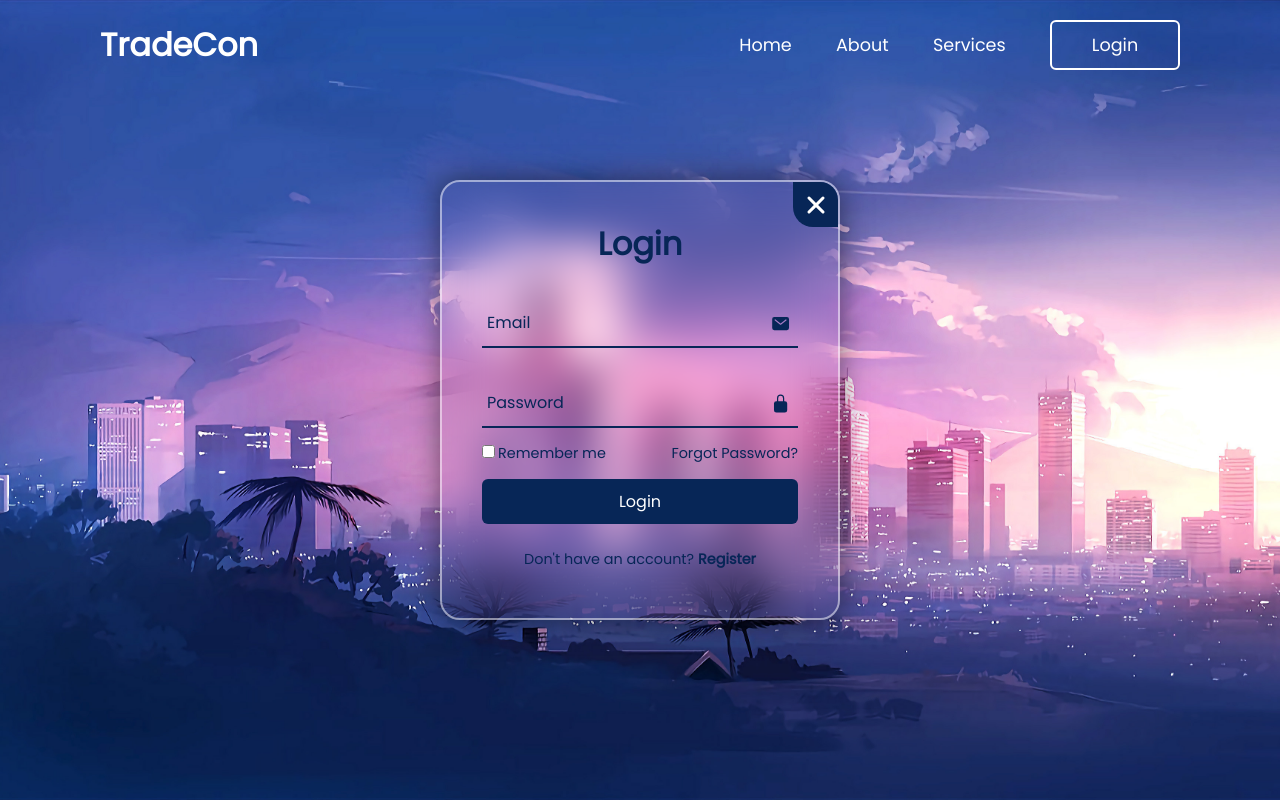
After one commit to Alstacon/trading_app, a FastAPI app: template src/templates/home.html in a window 1280 px wide. The commit adds this page. Run offline with FastAPI, Linux system fonts and the light colour scheme; the template is opened without the code that fills it, so the values that code supplies are empty; parts of the project's set-up code (start-up, migrations or seed data) failed here and were passed over.

Commit message:
css/html home page

```diff
--- a/src/main.py
+++ b/src/main.py
@@ -4,6 +4,7 @@ from fastapi.staticfiles import StaticFiles
 from fastapi_cache import FastAPICache
 from fastapi_cache.backends.redis import RedisBackend
 from redis import asyncio as aioredis
+from starlette.responses import RedirectResponse
 
 from auth.auth_config import auth_backend, fastapi_users
 from auth.schemas import UserCreate, UserRead
@@ -19,6 +20,12 @@ app = FastAPI(
 
 app.mount('/static', StaticFiles(directory='static'), name='static')
 
+
+@app.get('/')
+def old():
+    return RedirectResponse('/pages/home')
+
+
 app.include_router(
     fastapi_users.get_auth_router(auth_backend),
     prefix='/auth',
@@ -33,7 +40,10 @@ app.include_router(
 
 app.include_router(router_operation)
 app.include_router(router_tasks)
-app.include_router(router_pages)
+app.include_router(
+    router_pages,
+    # dependencies=[Depends(current_user)]
+)
 app.include_router(router_chat)
 
 origins = [
--- a/src/pages/router.py
+++ b/src/pages/router.py
@@ -11,14 +11,14 @@ router = APIRouter(
 templates = Jinja2Templates(directory='templates')
 
 
-@router.get('/base')
+@router.get('/home')
 def get_base_page(request: Request):
-    return templates.TemplateResponse('base.html', {'request': request})
+    return templates.TemplateResponse('home.html', {'request': request})
 
 
 @router.get('/search/{operation_type}')
 def get_search_page(request: Request, operations=Depends(get_specific_operations)):
-    return templates.TemplateResponse('search.html', {'request': request, 'operations': operations['data']})
+    return templates.TemplateResponse('search.html', {'request': request, 'operations': operations})
 
 
 @router.get('/chat')
--- /dev/null
+++ b/src/static/css/style.css
@@ -0,0 +1,232 @@
+@import url('https://fonts.googleapis.com/css2?family=Poppins');
+
+* {
+    margin: 0;
+    padding: 0;
+    box-sizing: border-box;
+    font-family: 'Poppins', sans-serif;
+}
+
+
+body {
+    display: flex;
+    justify-content: center;
+    align-items: center;
+    min-height: 100vh;
+    background: url("../home-screen.jpg") no-repeat;
+    background-size: cover;
+    background-position: center;
+}
+
+header {
+    position: fixed;
+    top: 0;
+    left: 0;
+    width: 100%;
+    padding: 20px 100px;
+    display: flex;
+    justify-content: space-between;
+    align-items: center;
+    z-index: 99;
+}
+
+
+.logo {
+    font-size: 2em;
+    color: #fff;
+    user-select: none;
+}
+
+.navigation a {
+    position: relative;
+    font-size: 1.1em;
+    color: white;
+    text-decoration: none;
+    font-weight: 500;
+    margin-left: 40px;
+}
+
+.navigation a::after {
+    content: '';
+    position: absolute;
+    left: 0;
+    bottom: -6px;
+    width: 100%;
+    height: 3px;
+    background: #ffffff;
+    border-radius: 5px;
+    transform: scaleX(0);
+    transition: transform .5s;
+
+}
+
+
+.navigation a:hover:after {
+    transform: scaleX(1);
+
+}
+
+.navigation .btnLogin-popup {
+    width: 130px;
+    height: 50px;
+    background: transparent;
+    border: 2px solid #ffffff;
+    outline: none;
+    border-radius: 6px;
+    cursor: pointer;
+    font-size: 1.1em;
+    color: #ffffff;
+    font-weight: 500;
+    margin-left: 40px;
+    transition: .5s;
+}
+
+.navigation .btnLogin-popup:hover {
+    background: #ffffff;
+    color: #072657;
+
+}
+
+.wrapper {
+    position: relative;
+    width: 400px;
+    height: 440px;
+    background: transparent;
+    border: 2px solid rgba(255, 255, 255, .5);
+    border-radius: 20px;
+    backdrop-filter: blur(20px);
+    box-shadow: 0 0 30px rgba(0, 0, 0, .5);
+    display: flex;
+    justify-content: center;
+    align-items: center;
+    overflow: hidden;
+
+}
+
+.wrapper .form-box {
+    width: 100%;
+    padding: 40px;
+}
+
+.wrapper .icon-close {
+    position: absolute;
+    top: 0;
+    right: 0;
+    width: 45px;
+    height: 45px;
+    background: #072657;
+    font-size: 2em;
+    color: #fff;
+    display: flex;
+    justify-content: center;
+    align-items: center;
+    border-bottom-left-radius: 20px;
+    cursor: pointer;
+    z-index: 1;
+}
+
+.form-box h2 {
+    font-size: 2em;
+    color: #072657;
+    text-align: center;
+}
+
+
+.input-box {
+    position: relative;
+    width: 100%;
+    height: 50px;
+    border-bottom: 2px solid #072657;
+    margin: 30px 0;
+}
+
+.input-box label {
+    position: absolute;
+    top: 50%;
+    left: 5px;
+    transform: translateY(-50%);
+    font-size: 1em;
+    color: #072657;
+    font-weight: 500;
+    pointer-events: none;
+    transition: .5s;
+}
+
+.input-box input:focus~label,
+.input-box input:valid~label {
+    top: -5px;
+}
+
+.input-box input {
+    width: 100%;
+    height: 100%;
+    background: transparent;
+    border: none;
+    outline: none;
+    font-size: 1em;
+    color: #072657;
+    font-weight: 600;
+    padding: 0 35px 0 5px;
+}
+
+.input-box .icon {
+    position: absolute;
+    right: 8px;
+    font-size: 1.2em;
+    color: #072657;
+    line-height: 57px;
+}
+
+.remember-forgot {
+    font-size: .9em;
+    color: #072657;
+    font-weight: 500;
+    margin: -15px 0 15px;
+    display: flex;
+    justify-content: space-between;
+}
+
+.remember-forgot label input {
+    accent-color: #072657;
+    margin-right: 3px;
+}
+
+.remember-forgot a {
+    color: #072657;
+    text-decoration: none;
+}
+
+.remember-forgot a:hover {
+    text-decoration: underline;
+}
+
+.btn {
+    width: 100%;
+    height: 45px;
+    background: #072657;
+    border: none;
+    outline: none;
+    border-radius: 6px;
+    cursor: pointer;
+    font-size: 1em;
+    color: #fff;
+    font-weight: 500;
+}
+
+.login-register {
+    font-size: .9em;
+    color: #072657;
+    text-align: center;
+    font-weight: 500;
+    margin: 25px 0 10px;
+}
+
+.login-register p a {
+    color: #072657;
+    text-decoration: none;
+    font-weight: 600;
+}
+
+.login-register p a:hover {
+    text-decoration: underline;
+}
--- a/src/templates/chat.html
+++ b/src/templates/chat.html
@@ -1,4 +1,7 @@
 {% extends "base.html" %}
+{% block head %}
+    <link rel="stylesheet" href="../static/css/other.css">
+{% endblock %}
 
 {% block content %}
 <div class="flex flex-col items-center">
--- /dev/null
+++ b/src/templates/home.html
@@ -0,0 +1,55 @@
+<!doctype html>
+<html lang="en">
+<head>
+    <meta charset="UTF-8">
+    <meta name="viewport"
+          content="width=device-width, initial-scale=1.0">
+    <meta http-equiv="X-UA-Compatible" content="ie=edge">
+    <title>TradeCon</title>
+    <link rel="stylesheet" href="../static/css/style.css">
+    {% block head %}{% endblock %}
+</head>
+<body>
+    <header>
+        <h2 class="logo">TradeCon</h2>
+        <nav class="navigation">
+            <a href="#">Home</a>
+            <a href="#">About</a>
+            <a href="#">Services</a>
+            <button class="btnLogin-popup">Login</button>
+
+        </nav>
+    </header>
+
+    <div class="wrapper">
+        <span class="icon-close">
+            <ion-icon name="close"></ion-icon>
+        </span>
+        <div class="form-box login">
+            <h2>Login</h2>
+            <form action="#">
+                <div class="input-box">
+                    <span class="icon"><ion-icon name="mail"></ion-icon></span>
+                    <input type="email" required>
+                    <label>Email</label>
+                </div>
+                <div class="input-box">
+                    <span class="icon"><ion-icon name="lock-closed"></ion-icon></span>
+                    <input type="password" required>
+                    <label>Password</label>
+                </div>
+                <div class="remember-forgot">
+                    <label><input type="checkbox">Remember me</label>
+                    <a href="#">Forgot Password?</a>
+                </div>
+                <button type="submit" class="btn">Login</button>
+                <div class="login-register">
+                    <p>Don't have an account? <a href="#" class="register-link">Register</a></p>
+                </div>
+            </form>
+        </div>
+    </div>
+    <script type="module" src="https://unpkg.com/ionicons@7.1.0/dist/ionicons/ionicons.esm.js"></script>
+    <script nomodule src="https://unpkg.com/ionicons@7.1.0/dist/ionicons/ionicons.js"></script>
+</body>
+</html>
--- a/src/templates/search.html
+++ b/src/templates/search.html
@@ -8,7 +8,6 @@
     }
 </script>
 {% endblock %}
-
 {% block content %}
 <div class="flex justify-center flex-col items-center">
     <div class="flex my-3 gap-5">
@@ -18,7 +17,7 @@
     <span>Например, Выплата купонов, Удержание НДФЛ по купонам, Вывод денежных средств, Продажа ценных бумаг</span>
     {% for operation in operations %}
         <div class="flex rounded-3 border-2 p-3 mt-5">
-            <img width="150" src="{{ url_for('static', path='stocks_1.png') }}" alt="Стонкс" class="mr-5">
+            <img width="150" src="{{ url_for('static', path='../static/stocks_1.jpg') }}" alt="Стонкс" class="mr-5">
             <div class="flex flex-col">
                 <span class="text-2xl font-bold">{{ operation.type }}</span>
                 <span class="text-lg">{{ operation.date }}</span>
```
Also changed, not shown: src/static/css/other.css (added, +88 -0 lines), src/templates/base.html (+14 -13 lines), src/static/background-home.jpg (added), src/static/home-screen.jpg (added), 4 other files.
